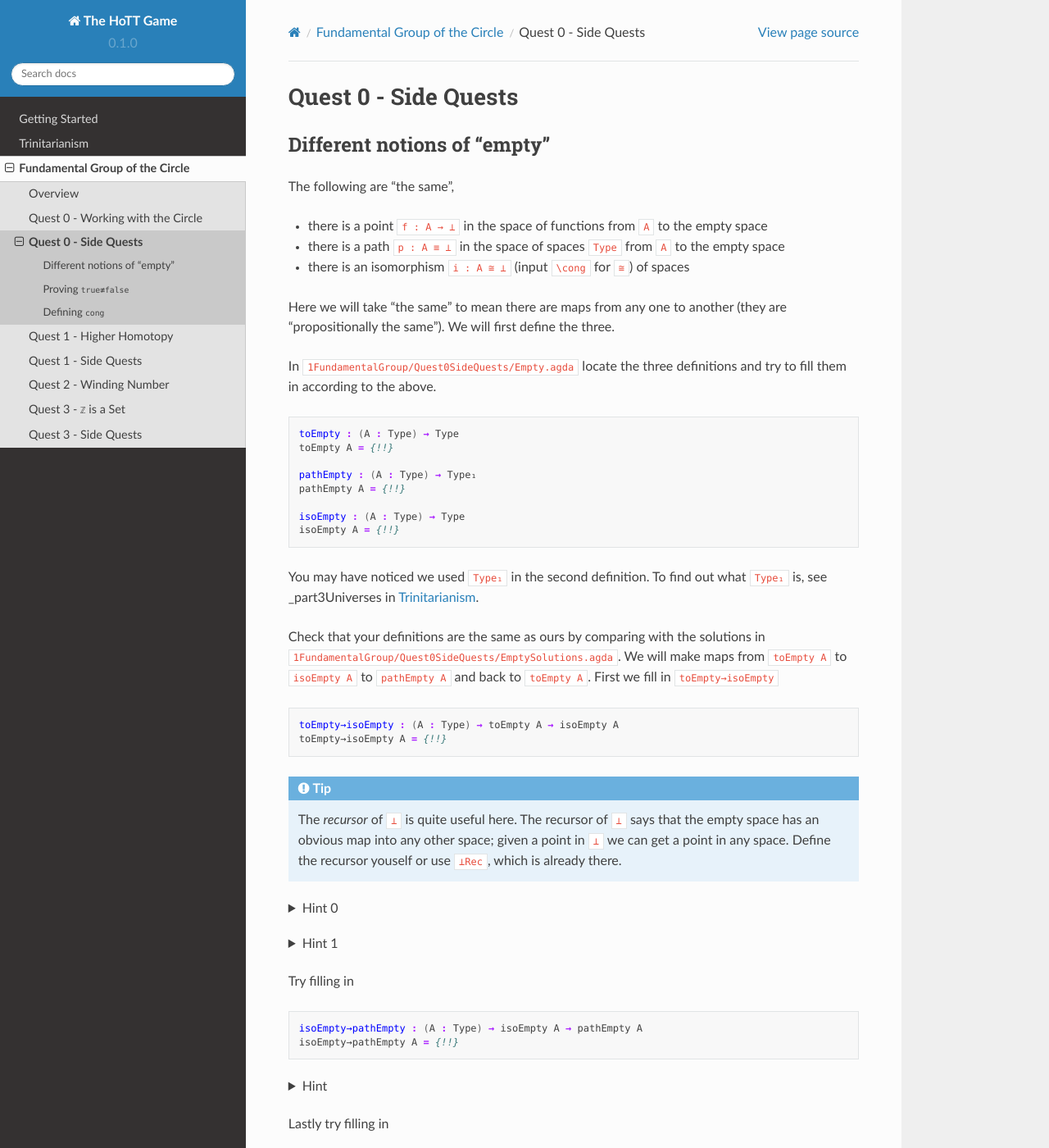
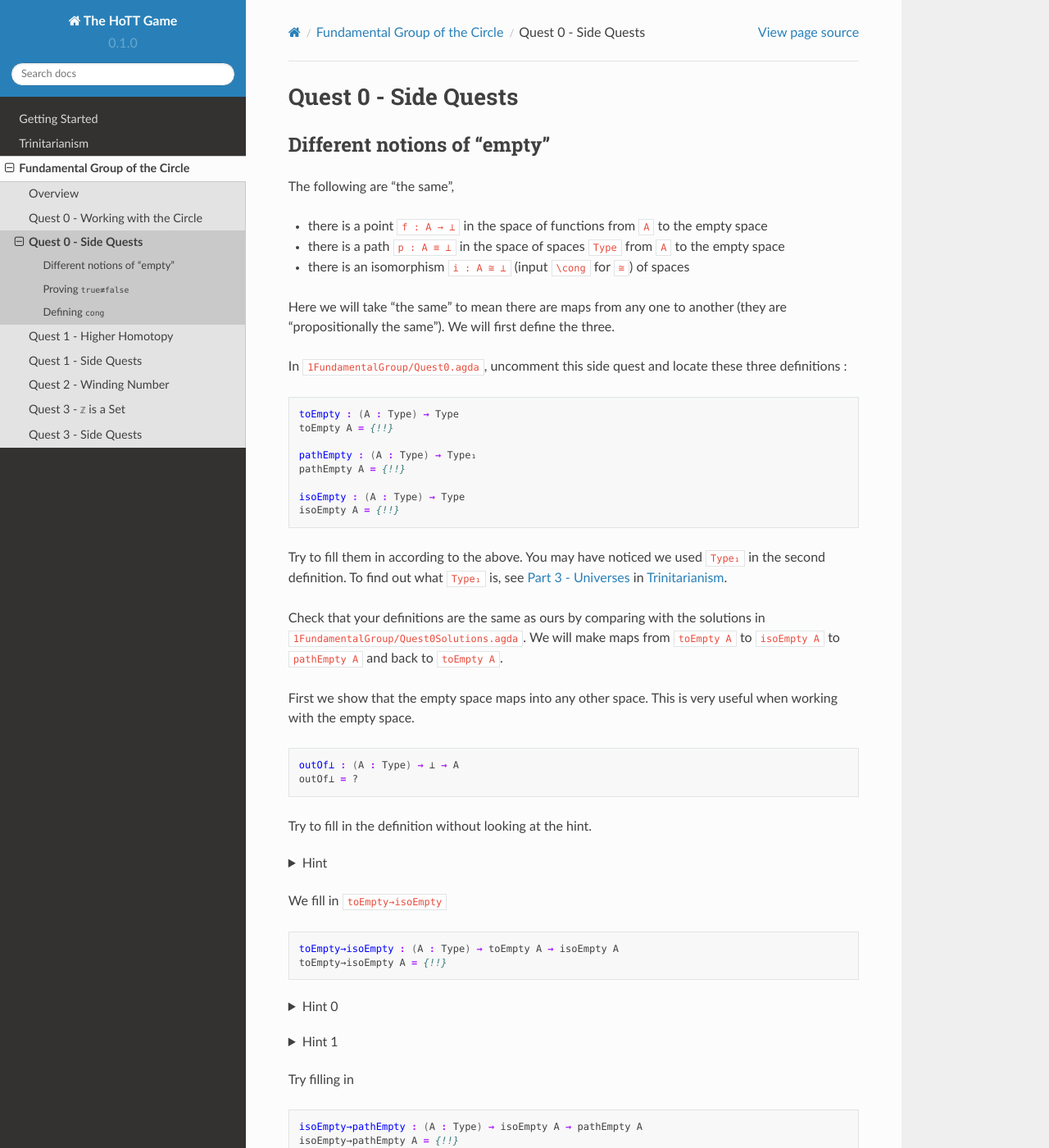
Before and after one commit to thehottgame/theHoTTGameGuide, a Sphinx documentation site: the page built from docs/source/1-fundamental-group/quest-0-side.rst, in a window 1280 px wide and 1400 px high. Shown: the whole window at 82% size. Built offline with Sphinx 7.4.7 and the Read the Docs theme 2.0.0, drawn with Linux system fonts in a browser that asks for light colours.

Commit message:
in side quest make them define recursor

```diff
--- a/docs/source/1-fundamental-group/quest-0-side.rst
+++ b/docs/source/1-fundamental-group/quest-0-side.rst
@@ -18,8 +18,8 @@
 (they are "propositionally the same").
 We will first define the three.
 
-In ``1FundamentalGroup/Quest0SideQuests/Empty.agda`` locate the three definitions
-and try to fill them in according to the above.
+In ``1FundamentalGroup/Quest0.agda``, uncomment this side quest
+and locate these three definitions :
 
 .. code:: agda
 
@@ -32,29 +32,50 @@
    isoEmpty : (A : Type) → Type
    isoEmpty A = {!!}
 
+Try to fill them in according to the above.
 You may have noticed we used ``Type₁`` in the second definition.
 To find out what ``Type₁`` is,
-see :ref:`_part3Universes` in :ref:`0-trinitarianism`.
+see :ref:`part3Universes` in :ref:`0-trinitarianism`.
 
 Check that your definitions are the same as ours by comparing with
 the solutions in
-``1FundamentalGroup/Quest0SideQuests/EmptySolutions.agda``.
+``1FundamentalGroup/Quest0Solutions.agda``.
 We will make maps from ``toEmpty A`` to ``isoEmpty A`` to ``pathEmpty A``
 and back to ``toEmpty A``.
-First we fill in ``toEmpty→isoEmpty``
+
+First we show that the empty space maps into any other space.
+This is very useful when working with the empty space.
+
+.. code:: agda
+
+   outOf⊥ : (A : Type) → ⊥ → A
+   outOf⊥ = ?
+
+Try to fill in the definition without looking at the hint.
+
+.. raw:: html
+
+   <p>
+   <details>
+   <summary>Hint</summary>
+
+Recall the definition of the empty space
+being a CW-complex with nothing in it.
+We can always :ref:`case <emacsCommadns>`
+on variable points from CW-complexes.
+What cases are there?
+
+.. raw:: html
+
+   </details>
+   </p>
+
+We fill in ``toEmpty→isoEmpty``
 
 .. code:: agda
 
    toEmpty→isoEmpty : (A : Type) → toEmpty A → isoEmpty A
    toEmpty→isoEmpty A = {!!}
-
-.. admonition:: Tip
-
-   The *recursor* of ``⊥`` is quite useful here.
-   The recursor of ``⊥`` says that the empty space has an obvious map
-   into any other space;
-   given a point in ``⊥`` we can get a point in any space.
-   Define the recursor youself or use ``⊥Rec``, which is already there.
 
 .. raw:: html
 
@@ -100,8 +121,8 @@
    <details>
    <summary>Hint</summary>
 
-In general we have ``isoToPath`` which takes in an isomorphism
-and gives a path.
+We converted an isomorphism to a path in
+:ref:`quest 0 <quest0WorkingWithTheCircle>`.
 
 .. raw:: html
 
```
Also changed, not shown: docs/source/getting-started/emacs-commands.rst (+16 -0 lines).
